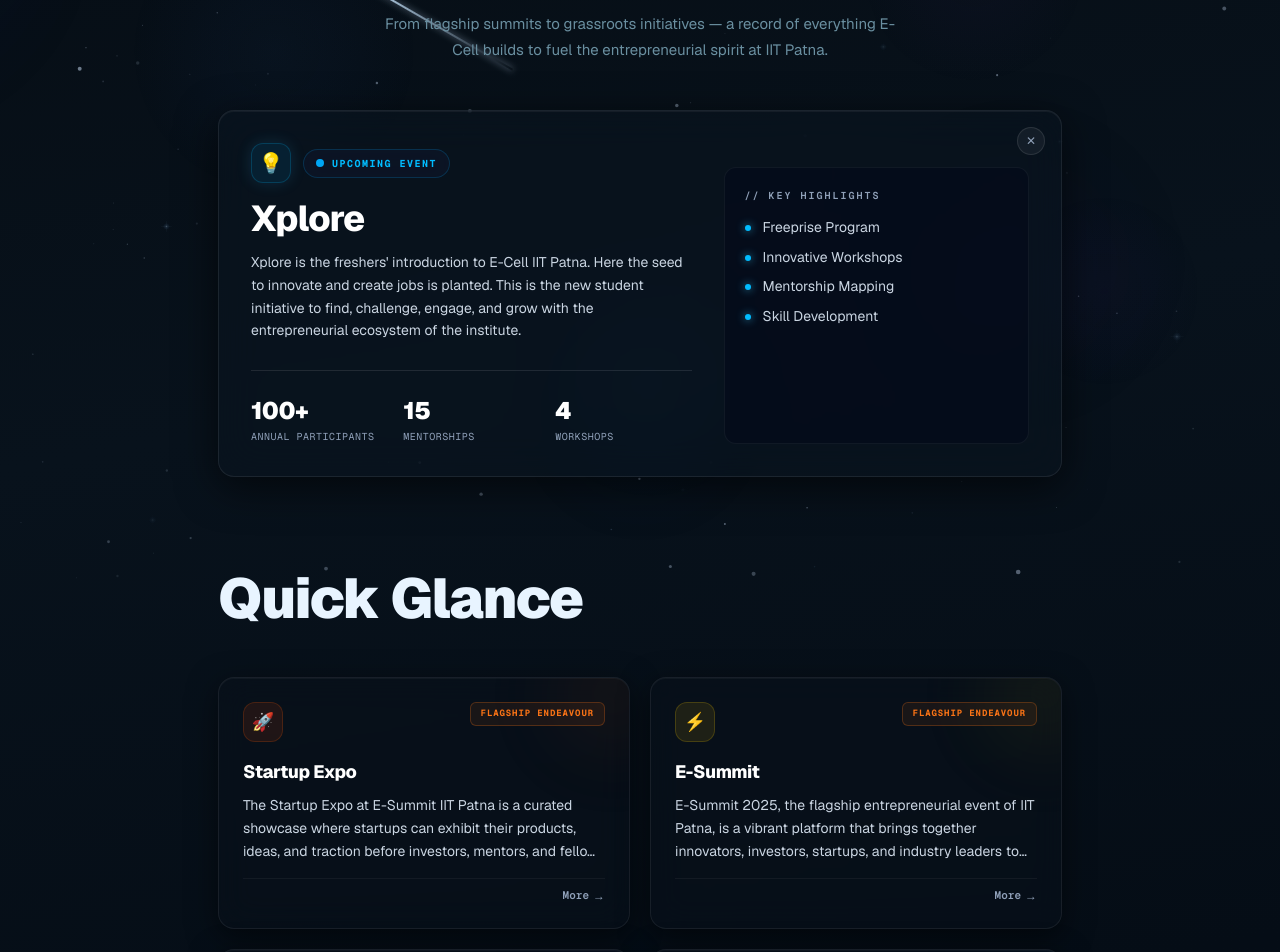
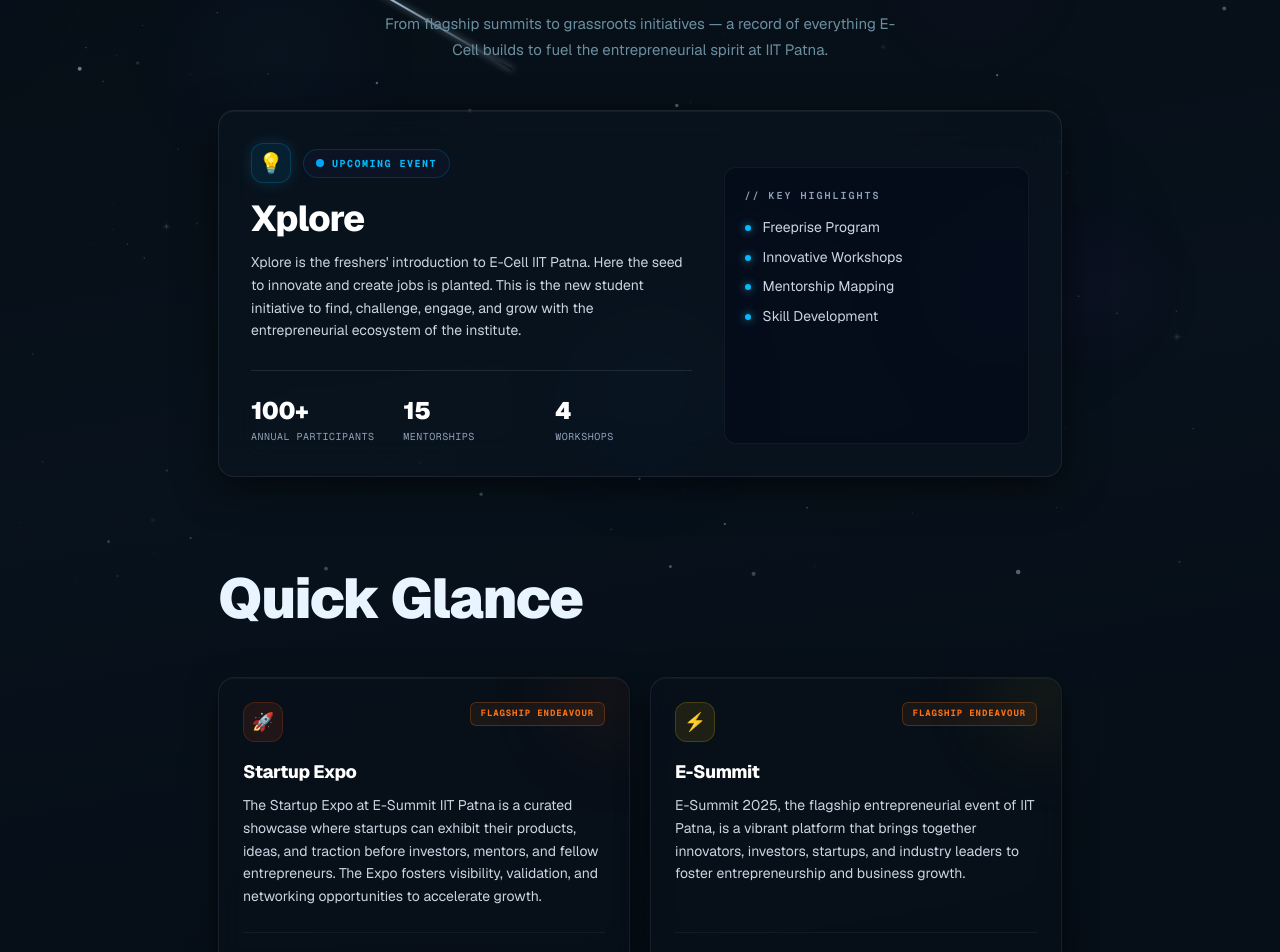
Before and after one commit to ECell-IITPatna/ecell-website, a Next.js app in the folder ecell/: page /endeavours in a window 1280 px wide. Shown: the part 220-1172 px from the top of the page. Built offline with nearby package versions, Linux system fonts and the light colour scheme.

Commit message:
feat: remove more/less feature in Quick glance card and remove cross button on feature card

```diff
--- a/ecell/src/app/endeavours/components/FeaturedCard.tsx
+++ b/ecell/src/app/endeavours/components/FeaturedCard.tsx
@@ -73,15 +73,6 @@
             transition: "opacity 0.3s",
           }}
         />
-
-        {/* Close Button - Kept safely above content in z-index */}
-        <button
-          onClick={() => setClosed(true)}
-          aria-label="Dismiss card"
-          className="absolute top-3.5 right-3.5 sm:top-4 sm:right-4 w-7 h-7 rounded-full flex items-center justify-center text-slate-400 hover:text-white bg-white/5 hover:bg-white/10 border border-white/10 transition-colors z-30 text-xs cursor-pointer"
-        >
-          ✕
-        </button>
 
         {/* Grid Layout */}
         <div className="grid grid-cols-1 md:grid-cols-12 gap-6 sm:gap-8 items-stretch relative z-10 pt-2 sm:pt-0">
--- a/ecell/src/app/endeavours/components/QuickGlanceCard.tsx
+++ b/ecell/src/app/endeavours/components/QuickGlanceCard.tsx
@@ -40,7 +40,6 @@
 }) {
   const { ref, inView } = useInView(0.08);
   const [hovered, setHovered] = useState(false);
-  const [isExpanded, setIsExpanded] = useState(false);
   const [mousePos, setMousePos] = useState({ x: 0.5, y: 0.5 });
   const cardRef = useRef<HTMLDivElement>(null);
 
@@ -65,29 +64,24 @@
     <div
       ref={ref}
       style={{ perspective: 1000, perspectiveOrigin: "50% 50%" }}
-      className="w-full"
+      className="w-full h-full"
     >
       <div
         ref={cardRef}
-        onClick={() => setIsExpanded((prev) => !prev)}
         onMouseEnter={() => setHovered(true)}
         onMouseLeave={() => {
           setHovered(false);
           setMousePos({ x: 0.5, y: 0.5 });
         }}
         onMouseMove={handleMouseMove}
-        className="relative overflow-hidden rounded-2xl p-5 sm:p-6 cursor-pointer select-none transition-all duration-300"
+        className="relative overflow-hidden rounded-2xl p-5 sm:p-6 select-none transition-all duration-300 h-full flex flex-col justify-between"
         style={{
           background: hovered
             ? "rgba(12, 24, 38, 0.75)"
-            : isExpanded
-            ? "rgba(10, 20, 32, 0.65)"
             : "rgba(8, 16, 26, 0.5)",
           border: `1px solid ${
             hovered
               ? "rgba(56, 189, 248, 0.25)"
-              : isExpanded
-              ? "rgba(56, 189, 248, 0.18)"
               : "rgba(255, 255, 255, 0.07)"
           }`,
           backdropFilter: "blur(16px)",
@@ -133,6 +127,8 @@
           }}
         />
 
+        {/* Top Content Area */}
+        <div>
           {/* Card Header: Icon & Category Badge */}
           <div className="flex items-start justify-between gap-3 mb-4 relative z-10">
             <div
@@ -166,17 +162,14 @@
             {card.title}
           </h3>
 
-        {/* Description Body */}
-        <p
-          className={`text-xs sm:text-sm text-slate-300 font-normal leading-relaxed mb-4 transition-all duration-300 ${
-            isExpanded ? "block" : "line-clamp-3"
-          }`}
-        >
+          {/* Description Body - Unrestricted Full Text */}
+          <p className="text-xs sm:text-sm text-slate-300 font-normal leading-relaxed mb-6">
             {card.description}
           </p>
+        </div>
 
-        {/* Card Footer: Tags & Read More Pill */}
-        <div className="flex items-center justify-between gap-2 pt-2 border-t border-white/5 relative z-10">
+        {/* Card Footer: Tags */}
+        <div className="flex items-center justify-between gap-2 pt-3 border-t border-white/5 relative z-10 mt-auto">
           <div className="flex items-center gap-1.5 flex-wrap">
             {(card.tags ?? []).map((tag) => (
               <span
@@ -187,17 +180,6 @@
               </span>
             ))}
           </div>
-
-          <div
-            className={`text-[11px] font-mono font-semibold flex items-center gap-1 transition-all duration-300 shrink-0 ${
-              hovered || isExpanded
-                ? "text-sky-400 translate-x-0.5"
-                : "text-slate-400"
-            }`}
-          >
-            <span>{isExpanded ? "Less" : "More"}</span>
-            <span className="text-xs">{isExpanded ? "↑" : "→"}</span>
-          </div>
         </div>
       </div>
     </div>
```
Lines whose indentation alone changed are shown as unchanged.
